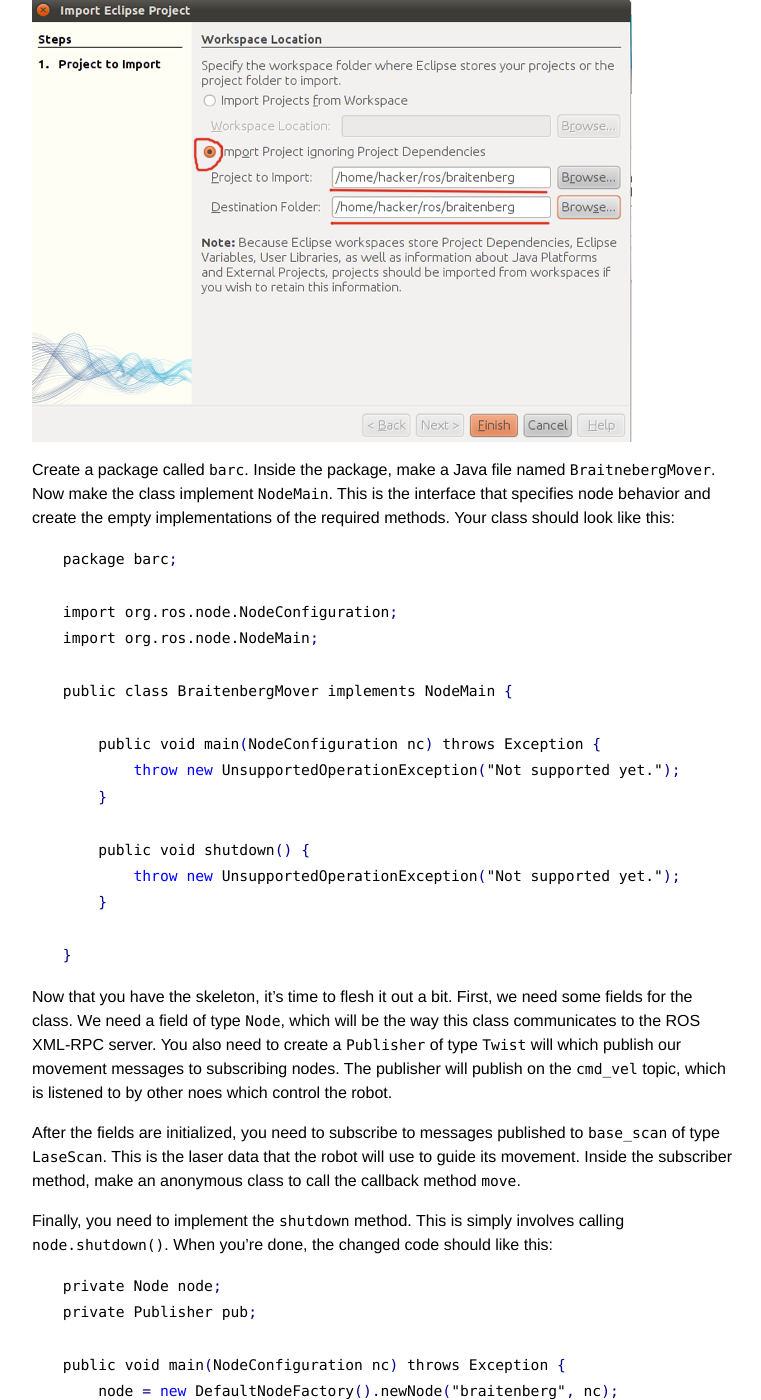
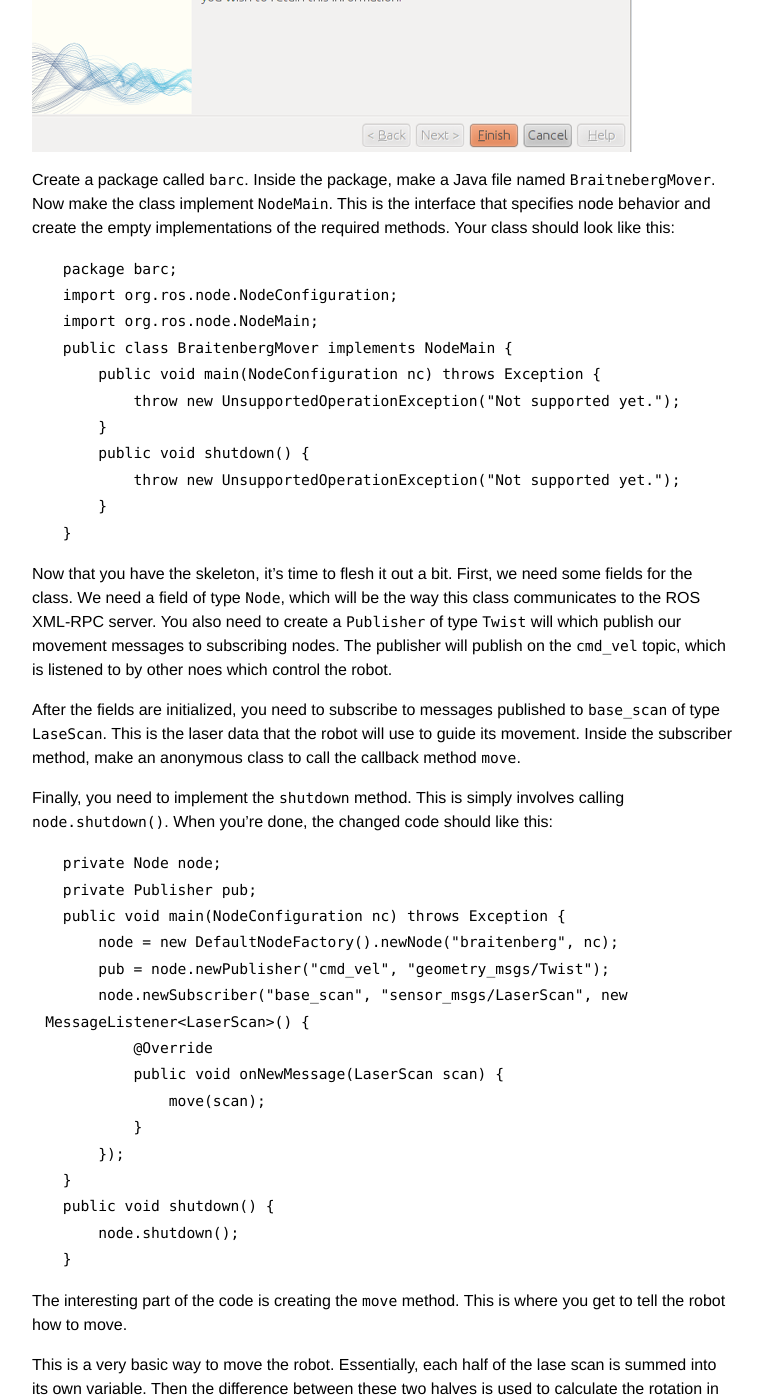
Before and after one commit to uobirlab/barcuk.github.com, a Jekyll site: the page built from quick_start.md, in a window 1280 px wide and 1400 px high, scrolled down 6488 px. Shown: the whole window, without its empty margins (424-1185 px from the left). Built offline with Jekyll 4.4.1, drawn with Linux system fonts in a browser that asks for light colours; some of the changed text lies outside the part shown.

Commit message:
let jekyll render page.

`````diff
--- a/quick_start.md
+++ b/quick_start.md
@@ -129,7 +129,7 @@ Now you have to edit some files for `rosjava` to work correctly.
 First, change into the new Braitenberg directory and then edit the
 `Makefile`:
 
-````
+```
 hacker@barc:~/ros$ cd braitenberg/
 hacker@barc:~/ros/braitenberg$ gedit Makefile &
 ```
@@ -151,44 +151,33 @@ Now paste this into the file:
 ```xml
   <?xml version="1.0" encoding="UTF-8"?>
   <project name="." default="default">
-
     <property file="ros.properties" />
     <property name="build" location="build" />
-
     <property name="dist" location="dist" />
     <property name="build" location="build" />
     <property name="src" location="src" />
-
     <path id="classpath">
       <pathelement path="${ros.compile.classpath}" />
     </path>
-
     <echo message="${toString:classpath}" />
-
     <target name="default" depends="init, compile" />
-
     <target name="init">
       <fail unless="ros.compile.classpath" message="ros.properties is missing.  Please type 'rosmake' first "/>
       <mkdir dir="${build}" />
       <mkdir dir="${dist}" />
     </target>
-
     <target name="compile" depends="init">
-
       <javac destdir="${build}">
         <classpath refid="classpath" />
         <src path="${src}" />
       </javac>
     </target>
-
     <target name="clean">
       <delete dir="${build}" />
       <delete dir="${dist}" />
     </target>
-
     <!-- required entry point -->
     <target name="test" />
-
   </project>
 ```
 
@@ -230,22 +219,17 @@ named `BraitnebergMover`. Now make the class implement
 create the empty implementations of the required methods. Your class
 should look like this:
 
-```java
+```
   package barc;
-
   import org.ros.node.NodeConfiguration;
   import org.ros.node.NodeMain;
-
   public class BraitenbergMover implements NodeMain {
-
       public void main(NodeConfiguration nc) throws Exception {
           throw new UnsupportedOperationException("Not supported yet.");
       }
-
       public void shutdown() {
           throw new UnsupportedOperationException("Not supported yet.");
       }
-
   }
 ```
 
@@ -266,14 +250,12 @@ Finally, you need to implement the `shutdown` method. This is simply
 involves calling `node.shutdown()`. When you're done, the changed code
 should like this:
 
-```java
+```
   private Node node;
   private Publisher pub;
-
   public void main(NodeConfiguration nc) throws Exception {
       node = new DefaultNodeFactory().newNode("braitenberg", nc);
       pub = node.newPublisher("cmd_vel", "geometry_msgs/Twist");
-
       node.newSubscriber("base_scan", "sensor_msgs/LaserScan", new MessageListener<LaserScan>() {
           @Override
           public void onNewMessage(LaserScan scan) {
@@ -281,7 +263,6 @@ should like this:
           }
       });
   }
-
   public void shutdown() {
       node.shutdown();
   }
@@ -299,7 +280,6 @@ the robot going along. The method looks like this:
 ```java
   private void move(LaserScan scan) {
           double left = 0.0, right = 0.0;
-
           // get space on each side
           for (int i = 0; i < scan.ranges.length; i++) {
               double range = (scan.ranges[i] == 0.0) ? scan.range_max : scan.ranges[i];
@@ -309,7 +289,6 @@ the robot going along. The method looks like this:
                   right += range;
               }
           }
-
           // publish a twist command to move towards the area of greatest space
           Twist move = new Twist();
           move.linear.x = 0.1;
@@ -323,7 +302,6 @@ So, in the end, your code should look like this:
 
 ```java
   package barc;
-
   import org.ros.internal.node.DefaultNode;
   import org.ros.message.MessageListener;
   import org.ros.message.geometry_msgs.Twist;
@@ -333,28 +311,21 @@ So, in the end, your code should look like this:
   import org.ros.node.NodeConfiguration;
   import org.ros.node.NodeMain;
   import org.ros.node.topic.Publisher;
-
   public class BraitenbergMover implements NodeMain {
-
       private Node node;
       private Publisher<Twist> pub;
-
       public void main(NodeConfiguration nc) throws Exception {
           node = new DefaultNodeFactory().newNode("braitenberg", nc);
           pub = node.newPublisher("cmd_vel", "geometry_msgs/Twist");
-
           node.newSubscriber("base_scan", "sensor_msgs/LaserScan", new MessageListener<LaserScan>() {
-
                   @Override
                       public void onNewMessage(LaserScan scan) {
                       move(scan);
                   }
               });
       }
-
       private void move(LaserScan scan) {
           double left = 0.0, right = 0.0;
-
           // get space on each side
           for (int i = 0; i < scan.ranges.length; i++) {
               double range = (scan.ranges[i] == 0.0) ? scan.range_max : scan.ranges[i];
@@ -364,7 +335,6 @@ So, in the end, your code should look like this:
                   right += range;
               }
           }
-
           // publish a twist command to move towards the area of greatest space
           Twist move = new Twist();
           move.linear.x = 0.1;
@@ -372,7 +342,6 @@ So, in the end, your code should look like this:
           pub.publish(move);
           System.out.println("Published: " + move);
       }
-
       public void shutdown() {
           node.shutdown();
       }
`````
Also changed, not shown: index.md (+2 -0 lines).
